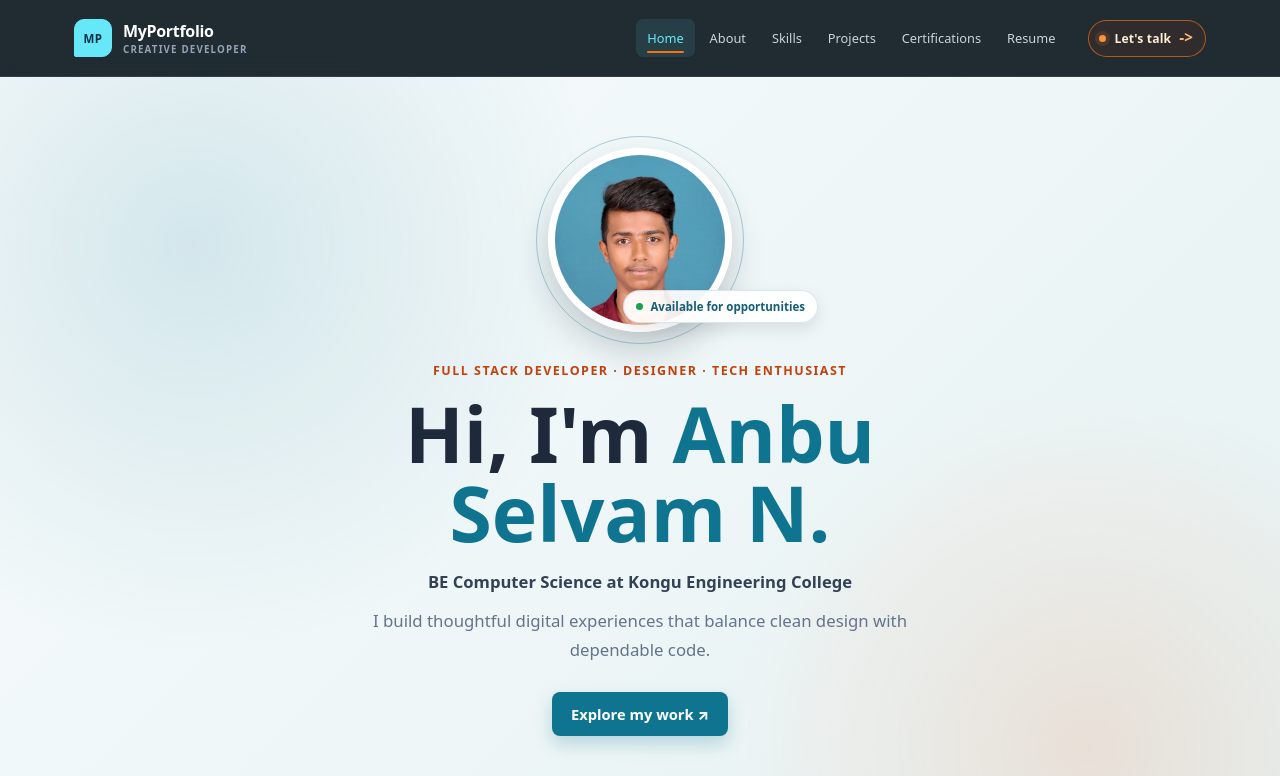
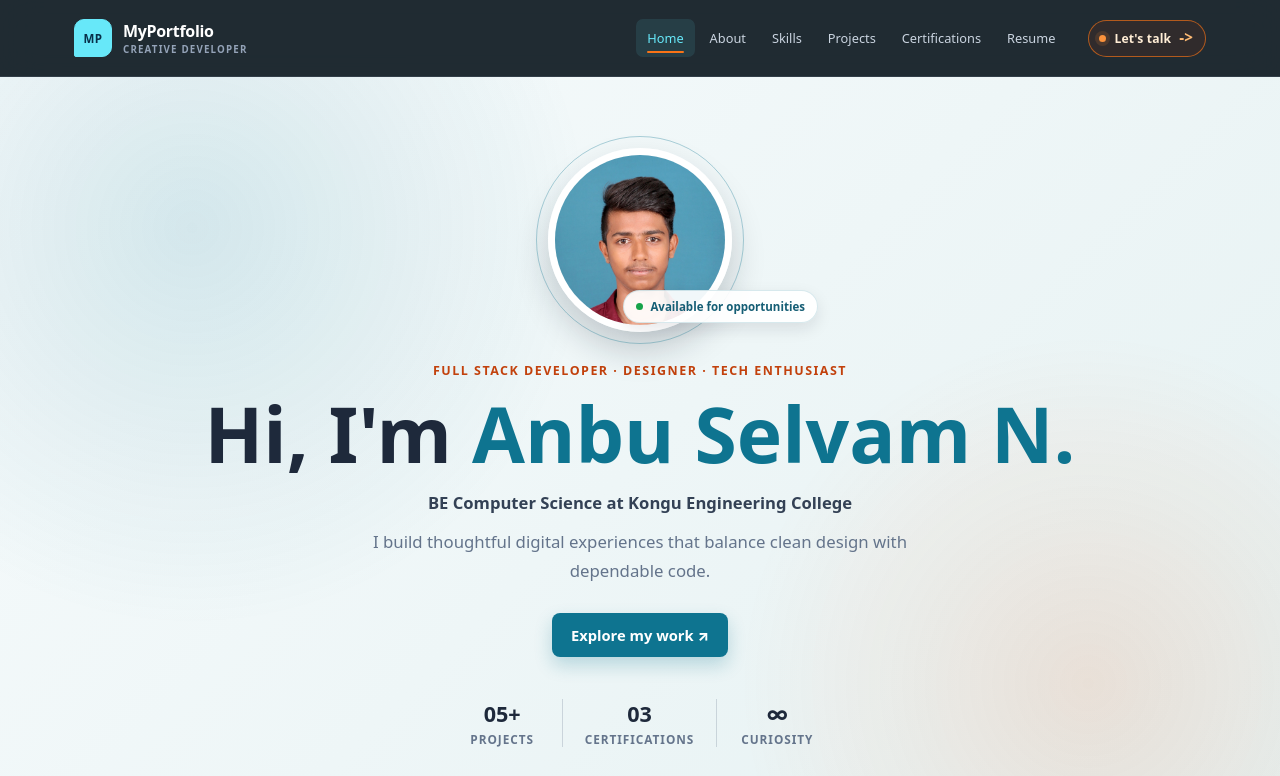
Before and after one commit to anbu6667/anbu-portfolio, a React (Vite) app: page / in a window 1280 px wide. Shown: the top 776 px of the page. Built offline with nearby package versions, Linux system fonts and the light colour scheme.

Commit message:
Keep hero name aligned

```diff
--- a/src/index.css
+++ b/src/index.css
@@ -253,7 +253,7 @@ body {
 }
 
 .home-content {
-  width: min(100%, 760px);
+  width: min(100%, 1080px);
 }
 
 .home-photo-frame {
@@ -268,6 +268,7 @@ body {
   font-weight: bold;
   color: #1e293b;
   margin: 0;
+  white-space: nowrap;
 }
 
 .home-title span {
@@ -426,6 +427,10 @@ body {
 @media (max-width: 600px) {
   .home {
     padding: 52px 18px 64px;
+  }
+
+  .home-title {
+    white-space: normal;
   }
 
   .home-photo {
```
